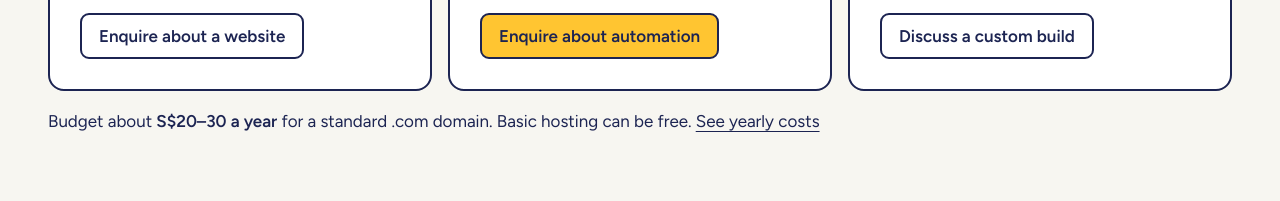
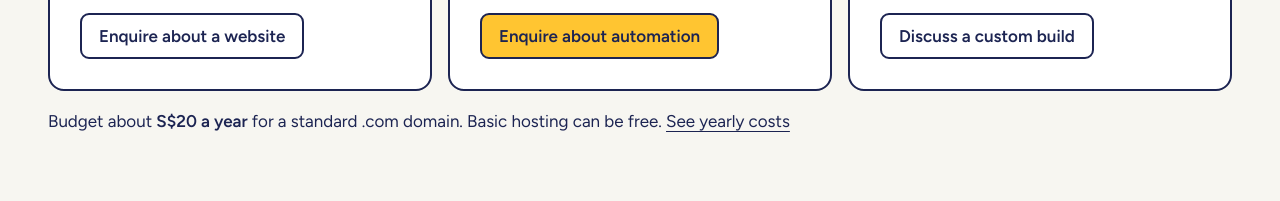
Before and after one commit to dasumosite/sumo-sites, a website: page dist/index.html in a window 1280 px wide. Shown: the part 1322-1523 px from the top of the page. Drawn offline with Linux system fonts and the light colour scheme.

Commit message:
Standardise the .com domain estimate to S$20 a year (#13)

```diff
--- a/dist/index.html
+++ b/dist/index.html
@@ -127,7 +127,7 @@
           <a class="button outline card-action" href="#enquire">Discuss a custom build</a>
         </article>
       </div>
-      <p class="section-note">Budget about <strong>S$20–30 a year</strong> for a standard .com domain. Basic hosting can be free. <a href="#yearly-costs">See yearly costs</a></p>
+      <p class="section-note">Budget about <strong>S$20 a year</strong> for a standard .com domain. Basic hosting can be free. <a href="#yearly-costs">See yearly costs</a></p>
     </section>
 
     <section class="section-band" aria-labelledby="steps-title">
@@ -184,7 +184,7 @@
           </details>
           <details>
             <summary>What are the yearly costs?</summary>
-            <p id="yearly-costs">With free hosting, expect to pay <strong>about S$20–30 a year</strong> for a standard .com domain. Renewals vary by domain and provider. The website build is a one-time fee.</p>
+            <p id="yearly-costs">With free hosting, expect to pay <strong>about S$20 a year</strong> for a standard .com domain. Renewals vary by domain and provider. The website build is a one-time fee.</p>
             <p>I can set up free hosting for a basic site on Cloudflare Pages in your account. Some hosts charge based on traffic, and features like databases or paid tools can add costs. I’ll flag any expected charges in your quote.</p>
             <p><strong>Support is optional.</strong> Pay per edit or choose deployment management at S$49 a year or Website care at S$89 a year. <a href="#care">See help after launch</a></p>
           </details>
```
